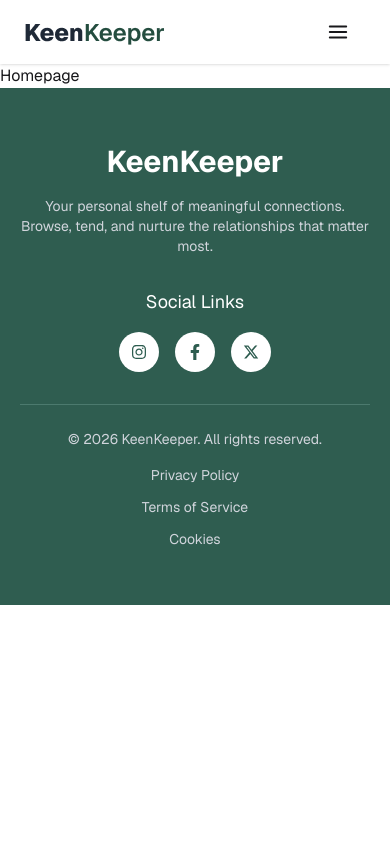
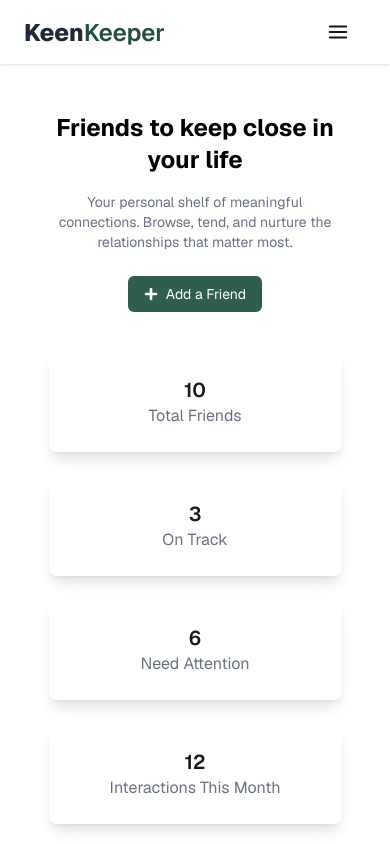
Before and after one commit to abutalha08/keen-keeper-A07, a React (Vite) app: page / in a window 390 px wide. Shown: the top 844 px of the page. Built offline with nearby package versions, Linux system fonts and the light colour scheme.

Commit message:
Banner section created and make it responsive

```diff
--- /dev/null
+++ b/src/components/Banner/Banner.jsx
@@ -0,0 +1,38 @@
+import React from 'react';
+import { FaPlus } from 'react-icons/fa';
+
+const Banner = () => {
+    return (
+        <div className=' max-w-10/12 mx-auto px-4 sm:px-6 lg:px-8 '>
+            <div className='text-center py-12 sm:py-16 md:py-20 space-y-4'>
+                <h2 className='text-2xl sm:text-3xl md:text-4xl font-bold text-black'>Friends to keep close in your life</h2>
+            <p className="text-gray-500 text-sm sm:text-base md:text-lg max-w-2xl mx-auto">Your personal shelf of meaningful connections. Browse, tend, and nurture the
+                relationships that matter most.</p>
+            <div className='flex items-center justify-center pt-2'>
+                <button className='bg-[#2f5d50] text-white px-4 sm:px-5 py-2 sm:py-3 rounded-md flex items-center gap-2 text-sm sm:text-base hover:bg-[#264a40] transition cursor-pointer'><FaPlus /> Add a Friend</button>
+                </div>
+
+                <div className='mt-10 grid grid-cols-1 sm:grid-cols-2 md:grid-cols-3 lg:grid-cols-4 gap-6 '>
+                    <div className=' p-6 shadow-lg rounded-lg text-center hover:scale-105 transition'>
+                        <p className='text-xl font-semibold'>10</p>
+                        <p className='text-gray-500 text-base'>Total Friends</p>
+                    </div>
+                    <div className=' p-6 shadow-lg rounded-lg text-center hover:scale-105 transition'>
+                        <p className='text-xl font-semibold'>3</p>
+                        <p className='text-gray-500 text-base'>On Track</p>
+                    </div>
+                    <div className=' p-6 shadow-lg rounded-lg text-center hover:scale-105 transition'>
+                        <p className='text-xl font-semibold'>6</p>
+                        <p className='text-gray-500 text-base'>Need Attention</p>
+                    </div>
+                    <div className=' p-6 shadow-lg rounded-lg text-center hover:scale-105 transition'>
+                        <p className='text-xl font-semibold'>12</p>
+                        <p className='text-gray-500 text-base'>Interactions This Month</p>
+                    </div>
+                </div>
+            </div>
+        </div>
+    );
+};
+
+export default Banner;
--- a/src/pages/HomePage/Homepage.jsx
+++ b/src/pages/HomePage/Homepage.jsx
@@ -1,9 +1,10 @@
 import React from 'react';
+import Banner from '../../components/Banner/Banner';
 
 const Homepage = () => {
     return (
         <div>
-            Homepage
+            <Banner></Banner>
         </div>
     );
 };
```
